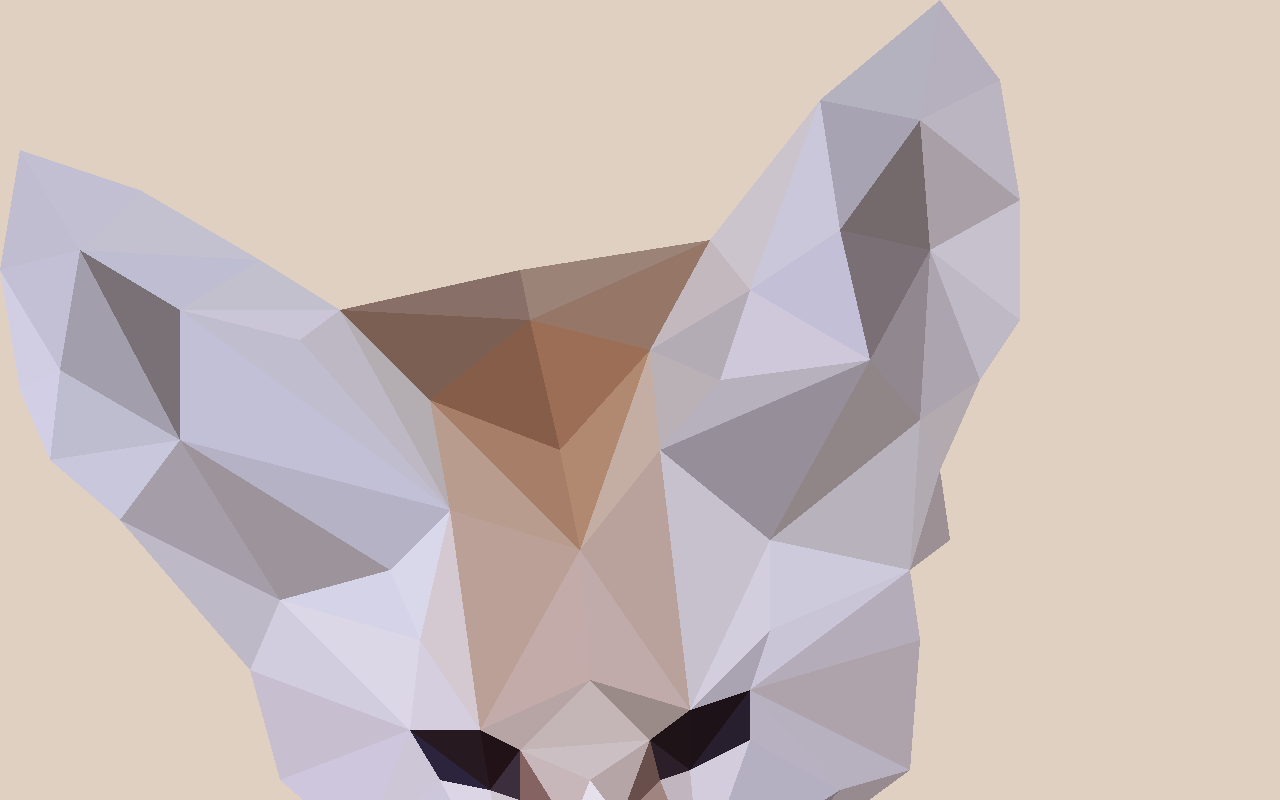
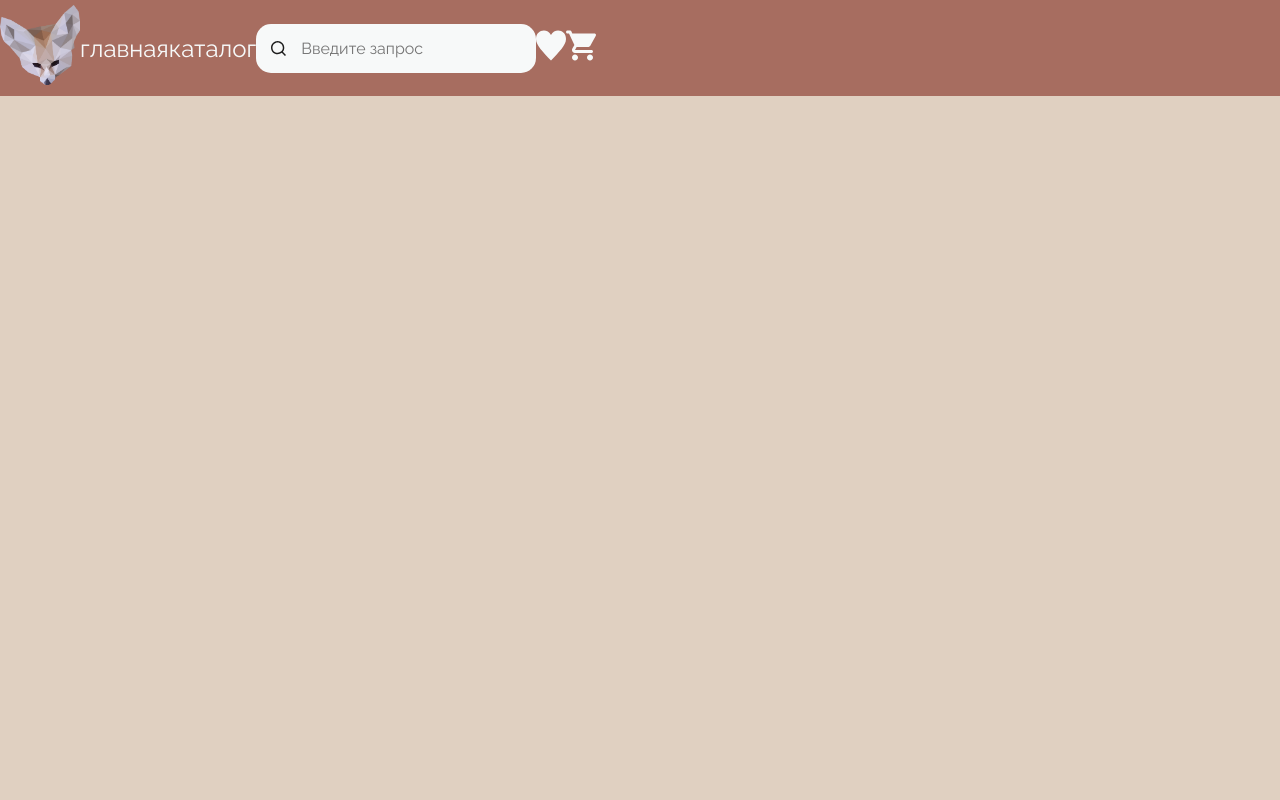
Before and after one commit to algorithm-ssau/exotic-pets-catalogue, a React (Create React App) app in the folder client/my-app/: page / in a window 1280 px wide. Shown: the top 800 px of the page. Built offline with nearby package versions, Linux system fonts and the light colour scheme.

Commit message:
F3 added basic styles for header

```diff
--- a/client/my-app/src/common/el/header.tsx
+++ b/client/my-app/src/common/el/header.tsx
@@ -14,16 +14,18 @@ const Header = () => {
 
             <div className="pages-navigation">
                 <div className="home-link">
-                    <a href="/home">Главная</a>
+                    <a href="/home">главная</a>
                 </div>
 
                 <div className="catalogue-link">
-                    <a href="/catalogue">Каталог</a>
+                    <a href="/catalogue">каталог</a>
                 </div>
             </div>
 
             <div className="catalogue-navigation">
-                <input type="text" placeholder="Введите запрос"/>
+                <div className="search-container">
+                    <input type="text" placeholder="Введите запрос"/>
+                </div>
 
                 <div className="heart-icon-container">
                     <a href="/favorites">
--- a/client/my-app/src/common/styles/header.css
+++ b/client/my-app/src/common/styles/header.css
@@ -0,0 +1,39 @@
+a {
+    color: var(--white);
+    text-decoration: none;
+    font-size: 1.5em;
+}
+
+a:hover {
+    color: var(--gray);
+}
+
+.search-container input {
+    padding: .9375rem 2.8125rem;
+    width: 17.5rem;
+
+    border: none;
+    border-radius: var(--border-radius);
+
+    background: url("../../assets/search-icon.svg") no-repeat center left var(--white);
+    background-position: .9375rem;
+}
+
+
+.Header {
+    padding: 5px 0px;
+
+    background-color: var(--brown);
+}
+
+.Header,
+.pages-navigation,
+.catalogue-navigation {
+    display: flex;
+    align-items: center;
+}
+
+.logo-container img {
+    width: 80px;
+    height: 80px;
+}
```
